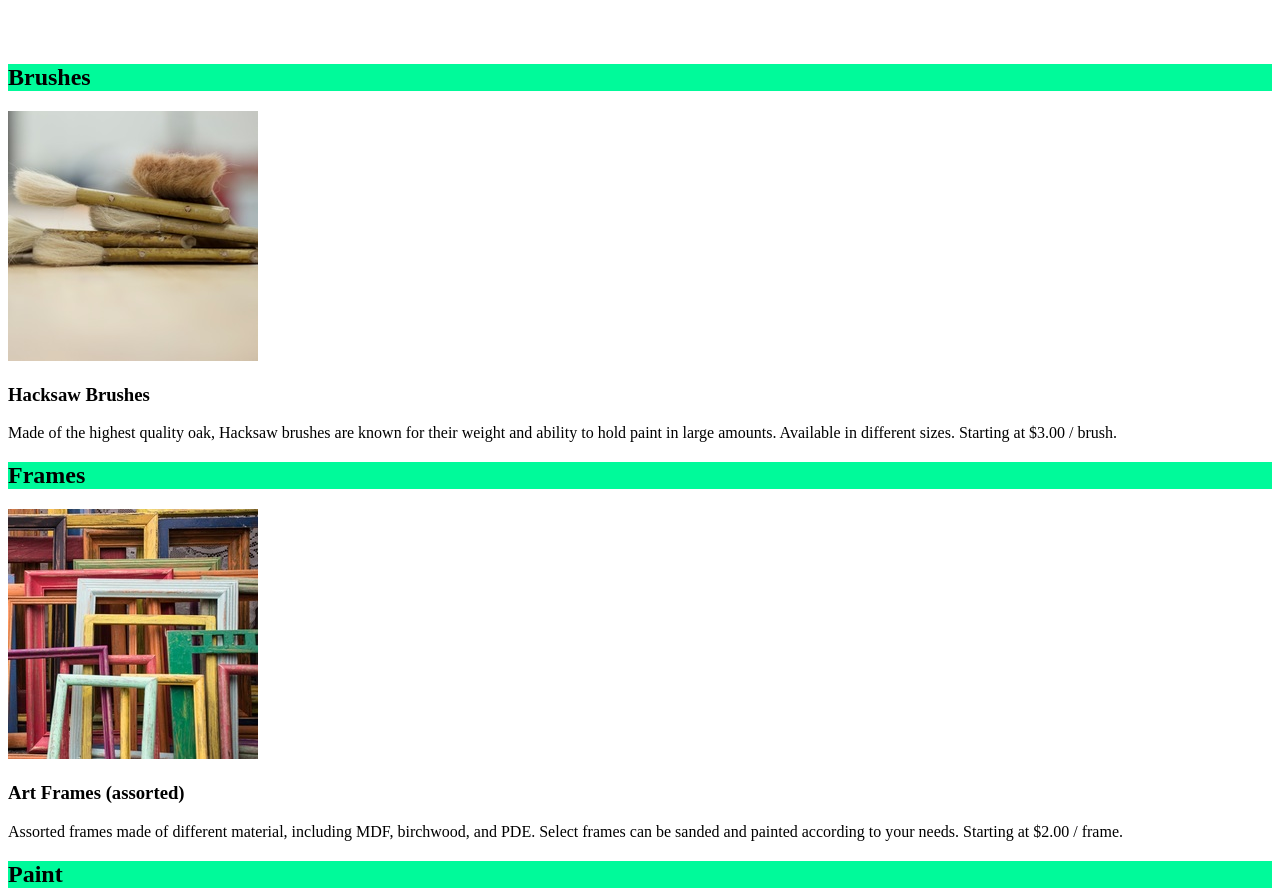
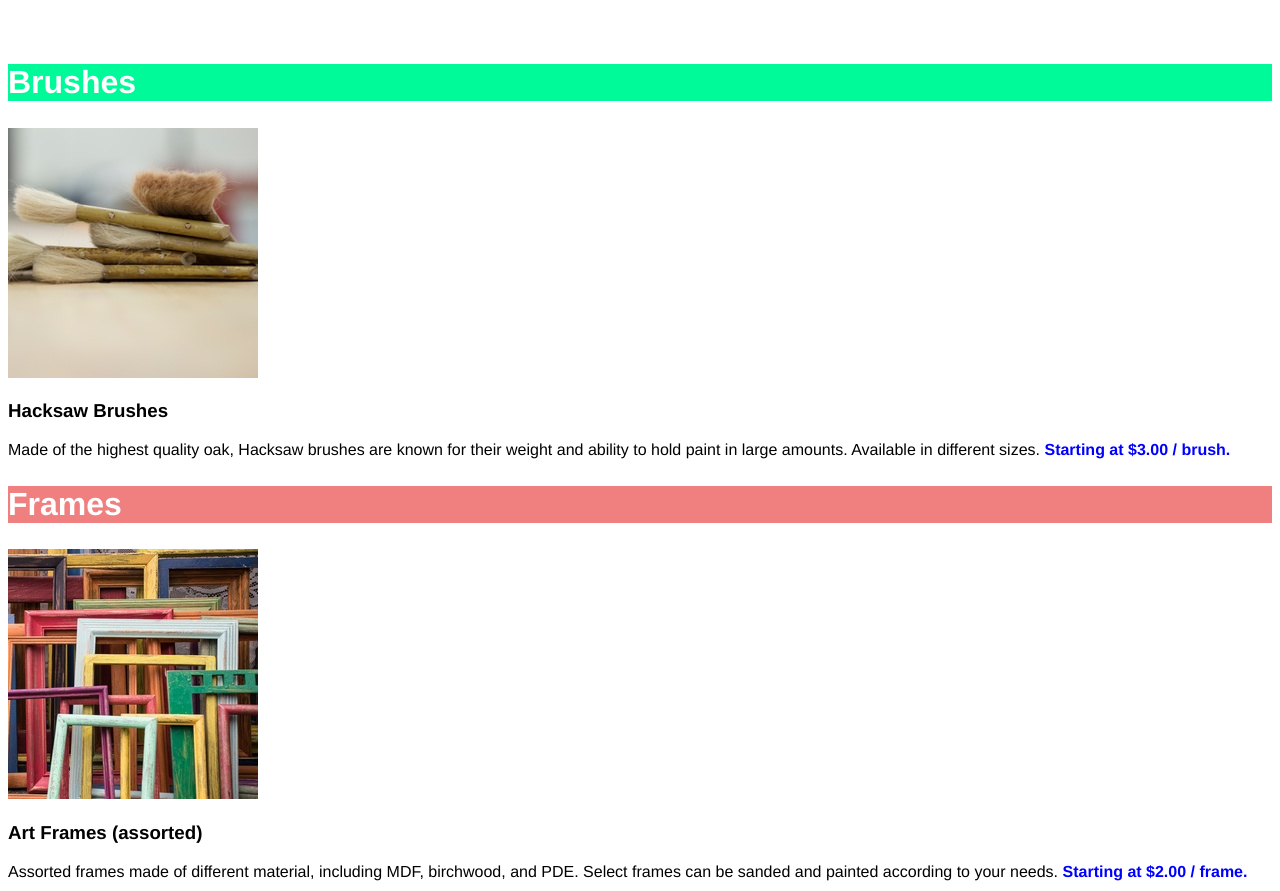
Before and after one commit to carterehaley/dasmoto, a plain HTML site: page index.html in a window 1280 px wide. Shown: the part 185-1076 px from the top of the page. Drawn offline with Linux system fonts and the light colour scheme.

Commit message:
Added remaining styling

```diff
--- a/index.html
+++ b/index.html
@@ -13,22 +13,22 @@
         <h1>Dasmoto's Arts & Crafts</h1>
     </header>
     <main>
-        <div id="brushes">
-            <h2>Brushes</h2>
+        <div>
+            <h2 id="brushes">Brushes</h2>
             <img src="resources/images/hacksaw.jpeg">
             <h3>Hacksaw Brushes</h3>
             <p>Made of the highest quality oak, Hacksaw brushes are known for their weight and ability to hold paint in large amounts. Available in different sizes. <span class="price">Starting at $3.00 / brush.</span></p>
         </div>
 
-        <div id="Frames">
-            <h2>Frames</h2>
+        <div>
+            <h2 id="frames">Frames</h2>
             <img src="resources/images/frames.jpeg">
             <h3>Art Frames (assorted)</h3>
             <p>Assorted frames made of different material, including MDF, birchwood, and PDE. Select frames can be sanded and painted according to your needs. <span class="price">Starting at $2.00 / frame.</span></p>
         </div>
 
-        <div id="Paint">
-            <h2>Paint</h2>
+        <div>
+            <h2 id="paint">Paint</h2>
             <img src="resources/images/finnish.jpeg">
             <h3>Clean Finnish Paint</h3>
             <p>Imported paint from Finland. Over 256 colors available in-store, varying in quantity (1 oz. to 8oz.). Clean Finnish paint microbinds to canvas, increasing the finish and longevity of any artwork. <span class="price">Starting at $5.00 / tube.</span></p>
--- a/resources/css/style.css
+++ b/resources/css/style.css
@@ -1,5 +1,8 @@
+body {
+    font-family: Helvetica;
+}
+
 h1 {
-    font-family: Helvetica;
     font-size: 100px;
     font-weight: bold;
     color: khaki;
@@ -8,5 +11,24 @@ h1 {
 }
 
 h2 {
+    font-size: 32px;
+    color: white;
+    font-weight: bold;
+}
+
+#brushes {
     background-color: mediumspringgreen;
 }
+
+#frames {
+    background-color: lightcoral;
+}
+
+#paint {
+    background-color: skyblue;
+}
+
+.price {
+    font-weight: bold;
+    color: blue;
+}
```
Also changed, not shown: 2 other files.
